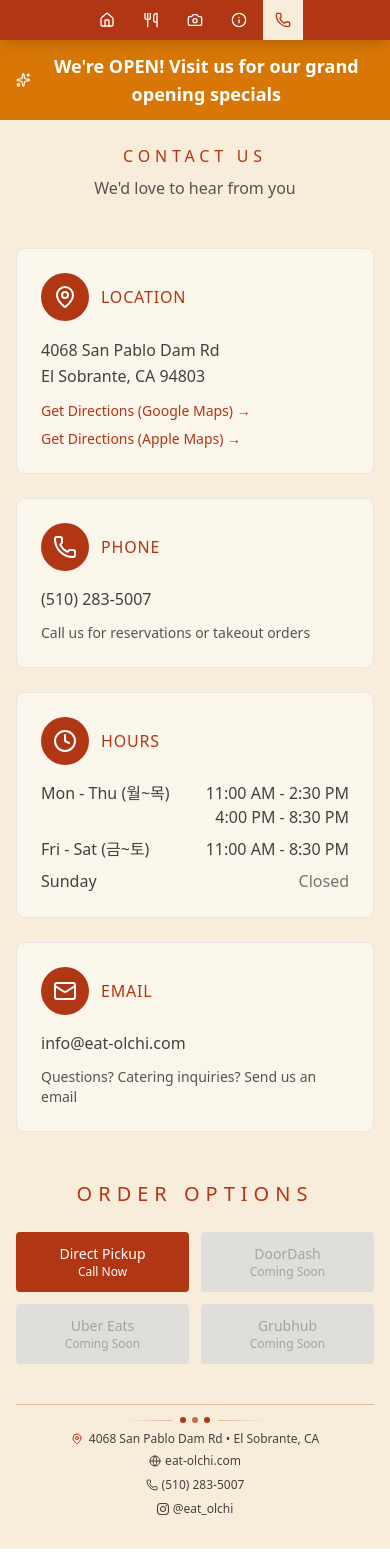
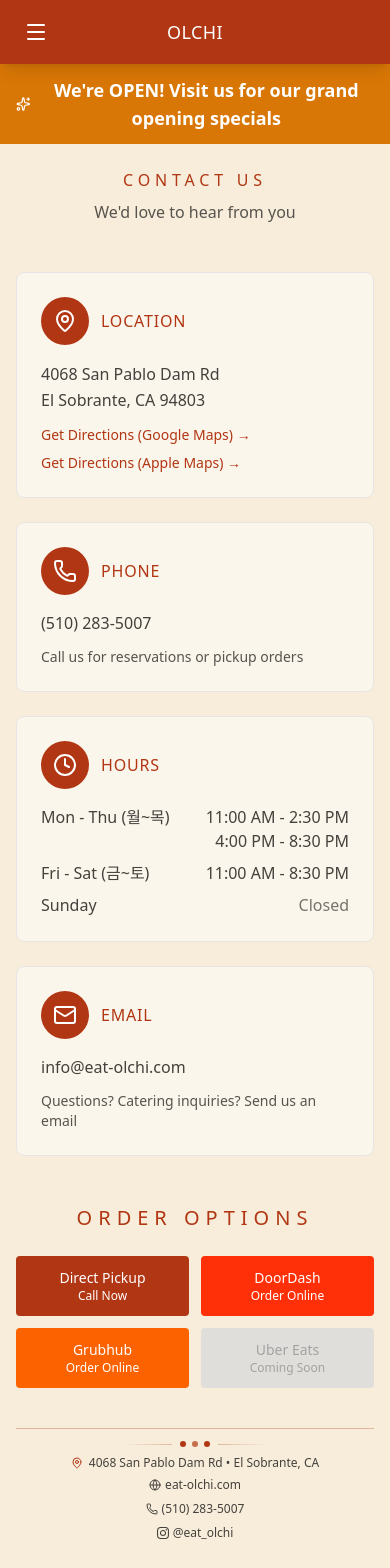
Before and after one commit to tnyprk/eat-olchi, a React (Vite) app: page /contact in a window 390 px wide. Shown: the top 1568 px of the page. Built offline with nearby package versions, Linux system fonts and the light colour scheme.

Commit message:
update our navigation tab to have text

```diff
--- a/src/components/Navigation.jsx
+++ b/src/components/Navigation.jsx
@@ -1,21 +1,64 @@
+import { useState } from "react";
 import { NavLink } from "react-router-dom";
-import { Home, Utensils, Camera, Phone, Info } from "lucide-react";
+import { Home, Utensils, Camera, Phone, Info, Menu, X } from "lucide-react";
 
 export function Navigation() {
+  const [isMobileMenuOpen, setIsMobileMenuOpen] = useState(false);
+
   const navItems = [
     { path: "/", label: "Home", icon: Home },
     { path: "/menu", label: "Menu", icon: Utensils },
-    //{ path: "/menu", label: "New Menu", icon: Utensils },
     { path: "/gallery", label: "Gallery", icon: Camera },
     { path: "/about", label: "About", icon: Info },
     { path: "/contact", label: "Contact", icon: Phone }
   ];
 
+  const handleLinkClick = () => {
+    setIsMobileMenuOpen(false);
+  };
+
   return (
     <nav className="bg-[#B13613] shadow-lg sticky top-0 z-50">
       <div className="max-w-7xl mx-auto px-4">
-        <div className="flex justify-center items-center">
-          <div className="flex space-x-1 md:space-x-2">
+        {/* Desktop and Mobile Header */}
+        <div className="flex justify-between items-center h-16 sm:justify-center">
+
+          {/* Mobile Menu Button */}
+          <div className="sm:hidden flex items-center">
+            {/* Spacer to push menu button to right if needed, but here we want it left or simply present.
+                 Since the original layout was centered, lets keep branding or visual focus.
+                 Actually, usually there is a logo. The original code didn't have a visible logo in navbar,
+                 just centered links. For mobile, we probably want the hamburger on the right or left.
+                 Let's put it on the right for standard UX, or keep it simple.
+             */}
+            <button
+              onClick={() => setIsMobileMenuOpen(!isMobileMenuOpen)}
+              className="text-white p-2 focus:outline-none hover:bg-[#8a2a0f] rounded-md transition-colors"
+              aria-label="Toggle menu"
+            >
+              {isMobileMenuOpen ? (
+                <X className="w-6 h-6" />
+              ) : (
+                <Menu className="w-6 h-6" />
+              )}
+            </button>
+          </div>
+
+          {/* Mobile Title (Optional, to keep space balanced if we had a logo, but here purely nav)
+               We can leave empty or add a small label if requested. User didn't ask for logo in nav.
+           */}
+          <div className="sm:hidden text-white font-medium text-lg tracking-wide">
+            OLCHI
+          </div>
+
+          {/* Placeholder for right side on mobile to balance flex if needed, or just flex-start/end.
+               "justify-between" handles it.
+           */}
+          <div className="w-10 sm:hidden"></div>
+
+
+          {/* Desktop Navigation */}
+          <div className="hidden sm:flex space-x-1 md:space-x-2">
             {navItems.map((item) => {
               const Icon = item.icon;
               return (
@@ -24,20 +67,48 @@ export function Navigation() {
                   to={item.path}
                   end={item.path === "/"}
                   className={({ isActive }) =>
-                    `flex items-center gap-2 px-3 md:px-6 py-3 md:py-4 text-sm md:text-base font-medium transition-colors ${isActive
+                    `flex items-center gap-2 px-3 md:px-6 py-3 md:py-4 text-sm md:text-base font-medium transition-colors rounded-md ${isActive
                       ? "bg-[#F7EDDA] text-[#B13613]"
                       : "text-white hover:bg-[#8a2a0f]"
                     }`
                   }
                 >
                   <Icon className="w-4 h-4 md:w-5 md:h-5" />
-                  <span className="hidden sm:inline">{item.label}</span>
+                  <span>{item.label}</span>
                 </NavLink>
               );
             })}
           </div>
         </div>
       </div>
+
+      {/* Mobile Menu Dropdown */}
+      {isMobileMenuOpen && (
+        <div className="sm:hidden bg-[#B13613] border-t border-[#8a2a0f]">
+          <div className="px-2 pt-2 pb-3 space-y-1">
+            {navItems.map((item) => {
+              const Icon = item.icon;
+              return (
+                <NavLink
+                  key={item.path}
+                  to={item.path}
+                  end={item.path === "/"}
+                  onClick={handleLinkClick}
+                  className={({ isActive }) =>
+                    `flex items-center gap-3 px-3 py-3 text-base font-medium rounded-md w-full transition-colors ${isActive
+                      ? "bg-[#F7EDDA] text-[#B13613]"
+                      : "text-white hover:bg-[#8a2a0f]"
+                    }`
+                  }
+                >
+                  <Icon className="w-5 h-5" />
+                  <span>{item.label}</span>
+                </NavLink>
+              );
+            })}
+          </div>
+        </div>
+      )}
     </nav>
   );
 }
--- a/src/pages/Contact.jsx
+++ b/src/pages/Contact.jsx
@@ -57,7 +57,7 @@ export default function Contact() {
               (510) 283-5007
             </p>
             <p className="text-stone-600 text-sm">
-              Call us for reservations or takeout orders
+              Call us for reservations or pickup orders
             </p>
           </div>
 
@@ -109,7 +109,7 @@ export default function Contact() {
         <div className="max-w-4xl mx-auto mt-12">
           <h2 className="text-[#B13613] tracking-[0.3em] text-center mb-6 text-xl">ORDER OPTIONS</h2>
           <div className="grid grid-cols-2 md:grid-cols-4 gap-3">
-            {/* Active Button */}
+            {/* Active Buttons */}
             <a
               href="tel:5102835007"
               className="bg-[#B13613] text-white py-3 rounded hover:bg-[#8a2a0f] transition-colors font-medium text-center flex flex-col items-center justify-center"
@@ -117,17 +117,27 @@ export default function Contact() {
               <div className="text-sm font-medium">Direct Pickup</div>
               <div className="text-xs">Call Now</div>
             </a>
-            {/* Coming Soon Buttons */}
-            <button disabled className="bg-gray-300 text-gray-500 py-3 rounded cursor-not-allowed opacity-60 relative">
+            <a
+              href="https://www.doordash.com/store/olchi-el-sobrante-38482084/87548586/"
+              target="_blank"
+              rel="noopener noreferrer"
+              className="bg-[#FF3008] text-white py-3 rounded hover:bg-[#d92907] transition-colors font-medium text-center flex flex-col items-center justify-center"
+            >
               <div className="text-sm font-medium">DoorDash</div>
-              <div className="text-xs">Coming Soon</div>
-            </button>
+              <div className="text-xs">Order Online</div>
+            </a>
+            <a
+              href="https://grubhub.com/restaurant/olchi-4068-san-pablo-dam-rd-el-sobrante/13406424?classicAffiliateId=%2Fr%2Fw%2F13406424%2F&utm_source=restaurant.grubhub.com&utm_medium=OOL&utm_campaign=order%20online&utm_content=13406424"
+              target="_blank"
+              rel="noopener noreferrer"
+              className="bg-[#FC6200] text-white py-3 rounded hover:bg-[#d65200] transition-colors font-medium text-center flex flex-col items-center justify-center"
+            >
+              <div className="text-sm font-medium">Grubhub</div>
+              <div className="text-xs">Order Online</div>
+            </a>
+            {/* Disabled Button */}
             <button disabled className="bg-gray-300 text-gray-500 py-3 rounded cursor-not-allowed opacity-60 relative">
               <div className="text-sm font-medium">Uber Eats</div>
-              <div className="text-xs">Coming Soon</div>
-            </button>
-            <button disabled className="bg-gray-300 text-gray-500 py-3 rounded cursor-not-allowed opacity-60 relative">
-              <div className="text-sm font-medium">Grubhub</div>
               <div className="text-xs">Coming Soon</div>
             </button>
           </div>
--- a/src/pages/Home.jsx
+++ b/src/pages/Home.jsx
@@ -17,17 +17,17 @@ export default function Home() {
       available: true
     },
     {
-      name: "Uber Eats",
-      color: "bg-gray-300",
-      icon: "🍴",
-      available: false
-    },
-    {
       name: "Grubhub",
       url: "https://grubhub.com/restaurant/olchi-4068-san-pablo-dam-rd-el-sobrante/13406424?classicAffiliateId=%2Fr%2Fw%2F13406424%2F&utm_source=restaurant.grubhub.com&utm_medium=OOL&utm_campaign=order%20online&utm_content=13406424",
       color: "bg-[#FC6200] hover:bg-[#d65200]",
       icon: "🍔",
       available: true
+    },
+    {
+      name: "Uber Eats",
+      color: "bg-gray-300",
+      icon: "🍴",
+      available: false
     }
   ];
 
@@ -52,7 +52,7 @@ export default function Home() {
                   <a
                     key={index}
                     href={platform.url}
-                    className={`${platform.color} text-white px-8 py-6 md:py-8 rounded-lg shadow-lg transition-all duration-200 transform hover:scale-105 flex items-center justify-center gap-3 text-xl md:text-2xl font-medium`}
+                    className={`${platform.color} text-white px-4 rounded-lg shadow-lg transition-all duration-200 transform hover:scale-105 flex items-center justify-center gap-3 text-xl md:text-2xl font-medium h-32 w-full`}
                   >
                     <span className="text-3xl">{platform.icon}</span>
                     {platform.name}
@@ -60,7 +60,7 @@ export default function Home() {
                 ) : (
                   <div
                     key={index}
-                    className={`${platform.color} text-gray-500 px-8 py-6 md:py-8 rounded-lg shadow flex flex-col items-center justify-center gap-2 cursor-not-allowed opacity-60`}
+                    className={`${platform.color} text-gray-500 px-4 rounded-lg shadow flex flex-col items-center justify-center gap-2 cursor-not-allowed opacity-60 h-32 w-full`}
                   >
                     <div className="flex items-center gap-3 text-xl md:text-2xl font-medium">
                       <span className="text-3xl">{platform.icon}</span>
```
